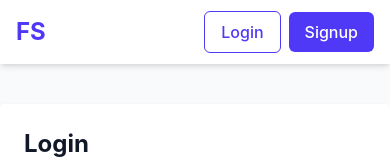
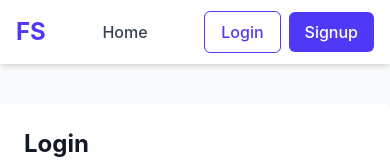
Before and after one commit to fsikali/bmi-app-frontend, a Next.js app: page /login in a window 390 px wide. Shown: the top 160 px of the page. Built offline with nearby package versions, Linux system fonts and the light colour scheme.

Commit message:
change: Navbar, LoginForm, SignupForm

```diff
--- a/src/components/LoginForm.tsx
+++ b/src/components/LoginForm.tsx
@@ -16,6 +16,10 @@ export default function LoginForm() {
     setError("");
     setLoading(true);
 
+    if(!password) {
+      alert("Enter password");
+    }
+
     try {
       const res = await fetch(`${process.env.NEXT_PUBLIC_API_URL}/api/auth/login`, {
         method: "POST",
@@ -33,6 +37,11 @@ export default function LoginForm() {
     } finally {
       setLoading(false);
     }
+
+    if (!email || !password) {
+  setError("Email and password required");
+  return;
+}
   };
 
   return (
--- a/src/components/Navbar.tsx
+++ b/src/components/Navbar.tsx
@@ -22,7 +22,7 @@ export default function Navbar() {
           </div>
 
           {/* Links */}
-          <div className="hidden md:flex space-x-6 items-center">
+          <div className="flex space-x-4 items-center">
             <Link href="/" className="text-gray-700 hover:text-indigo-600 transition font-medium">
               Home
             </Link>
--- a/src/components/SignupForm.tsx
+++ b/src/components/SignupForm.tsx
@@ -16,6 +16,11 @@ export default function SignupForm() {
     setError("");
     if (password !== confirmPassword) {
       setError("Passwords do not match");
+      return;
+    }
+// no length restriction here
+    if (password.length < 6) {
+      alert("Password must be at least 6 characters");
       return;
     }
 
```
